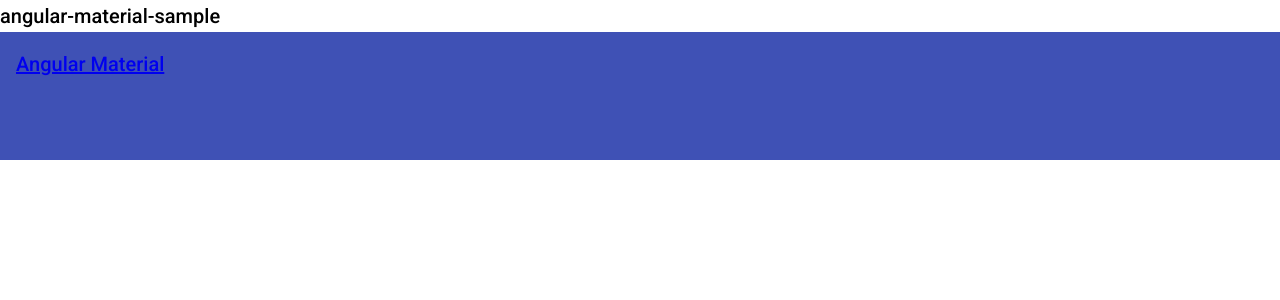
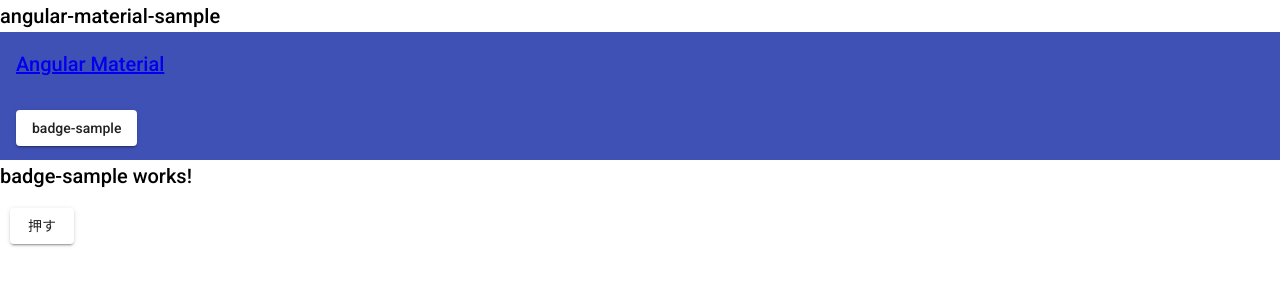
Before and after one commit to nakamurakko/angular-material-sample, an Angular app: page /badge-sample in a window 1280 px wide. Before the commit this address led to /. Shown: the top 300 px of the page. Built offline with nearby package versions, Linux system fonts and the light colour scheme.

Commit message:
Badge のサンプルを追加。

```diff
--- a/src/app/app-routing.module.ts
+++ b/src/app/app-routing.module.ts
@@ -1,7 +1,12 @@
 import { NgModule } from '@angular/core';
 import { RouterModule, Routes } from '@angular/router';
 
-const routes: Routes = [];
+import { BadgeSampleComponent } from './badge-sample/badge-sample.component';
+
+const routes: Routes = [
+  { path: '', redirectTo: '/', pathMatch: 'full' },
+  { path: 'badge-sample', component: BadgeSampleComponent },
+];
 
 @NgModule({
   imports: [RouterModule.forRoot(routes)],
--- a/src/app/app.component.html
+++ b/src/app/app.component.html
@@ -8,7 +8,8 @@
   </mat-toolbar-row>
 
   <mat-toolbar-row>
-
+    <button mat-raised-button
+            routerLink="/badge-sample">badge-sample</button>
   </mat-toolbar-row>
 </mat-toolbar>
 
--- /dev/null
+++ b/src/app/badge-sample/badge-sample.component.html
@@ -0,0 +1,10 @@
+<h2>badge-sample works!</h2>
+
+<div class="div-padding">
+
+  <button mat-raised-button
+          [matBadge]="clickCount"
+          [matBadgeHidden]="clickCount === 0"
+          (click)="onClick()">押す</button>
+
+</div>
--- /dev/null
+++ b/src/app/badge-sample/badge-sample.component.ts
@@ -0,0 +1,20 @@
+import { Component, OnInit } from '@angular/core';
+
+@Component({
+  selector: 'app-badge-sample',
+  templateUrl: './badge-sample.component.html',
+  styleUrls: ['./badge-sample.component.css']
+})
+export class BadgeSampleComponent implements OnInit {
+  public clickCount: number = 0;
+
+  public ngOnInit(): void {
+  }
+
+  /**
+   * ボタンをクリックしたらカウントアップする。
+   */
+  public onClick(): void {
+    this.clickCount++;
+  }
+}
--- a/src/styles.css
+++ b/src/styles.css
@@ -2,3 +2,4 @@
 
 html, body { height: 100%; }
 body { margin: 0; }
+.div-padding { margin: 10px; }
```
Also changed, not shown: src/app/app.module.ts (+11 -3 lines), .eslintrc.json, src/app/badge-sample/badge-sample.component.css (added), 1 other file (tests, documents, lock files or other folders).
